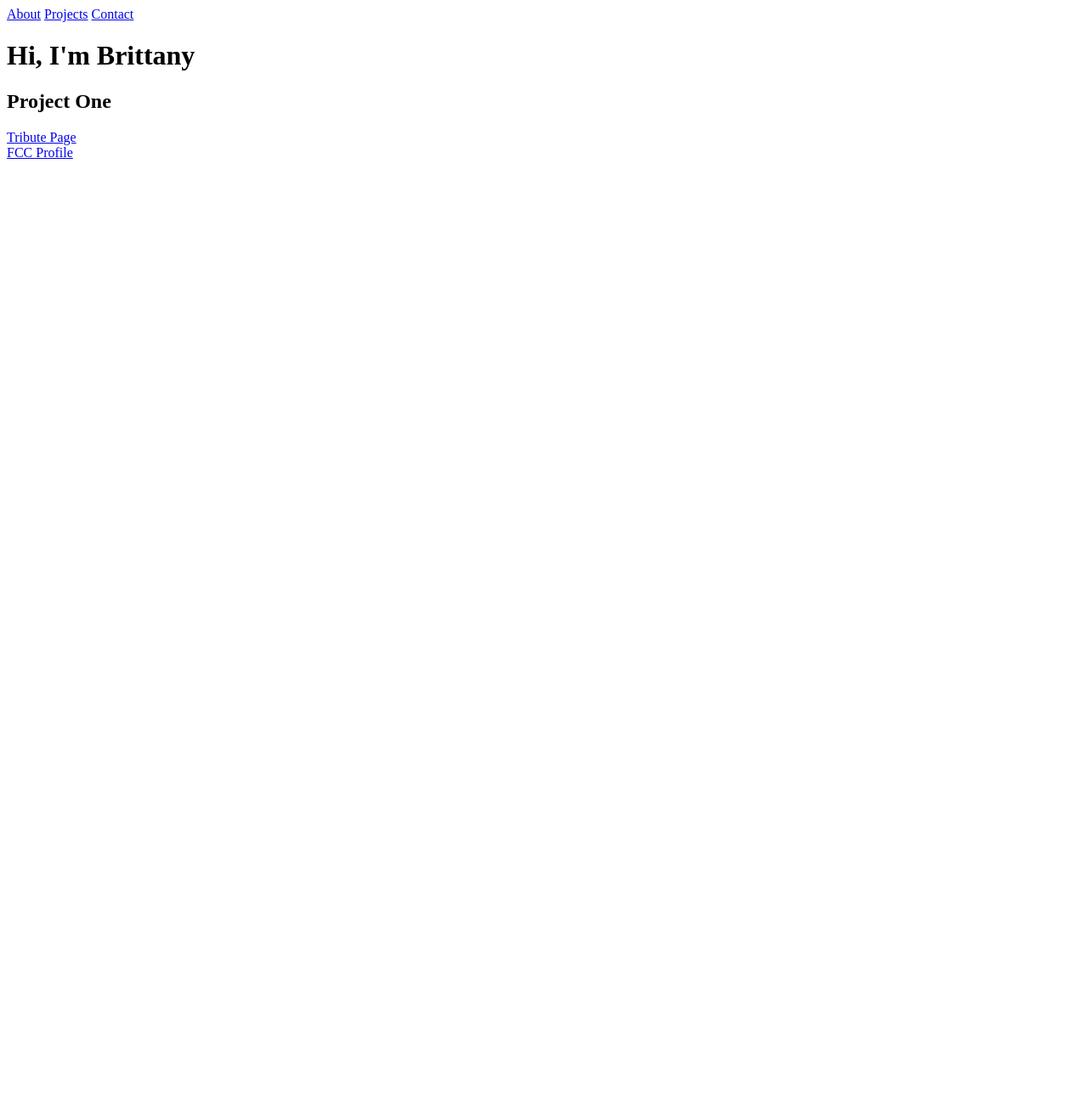
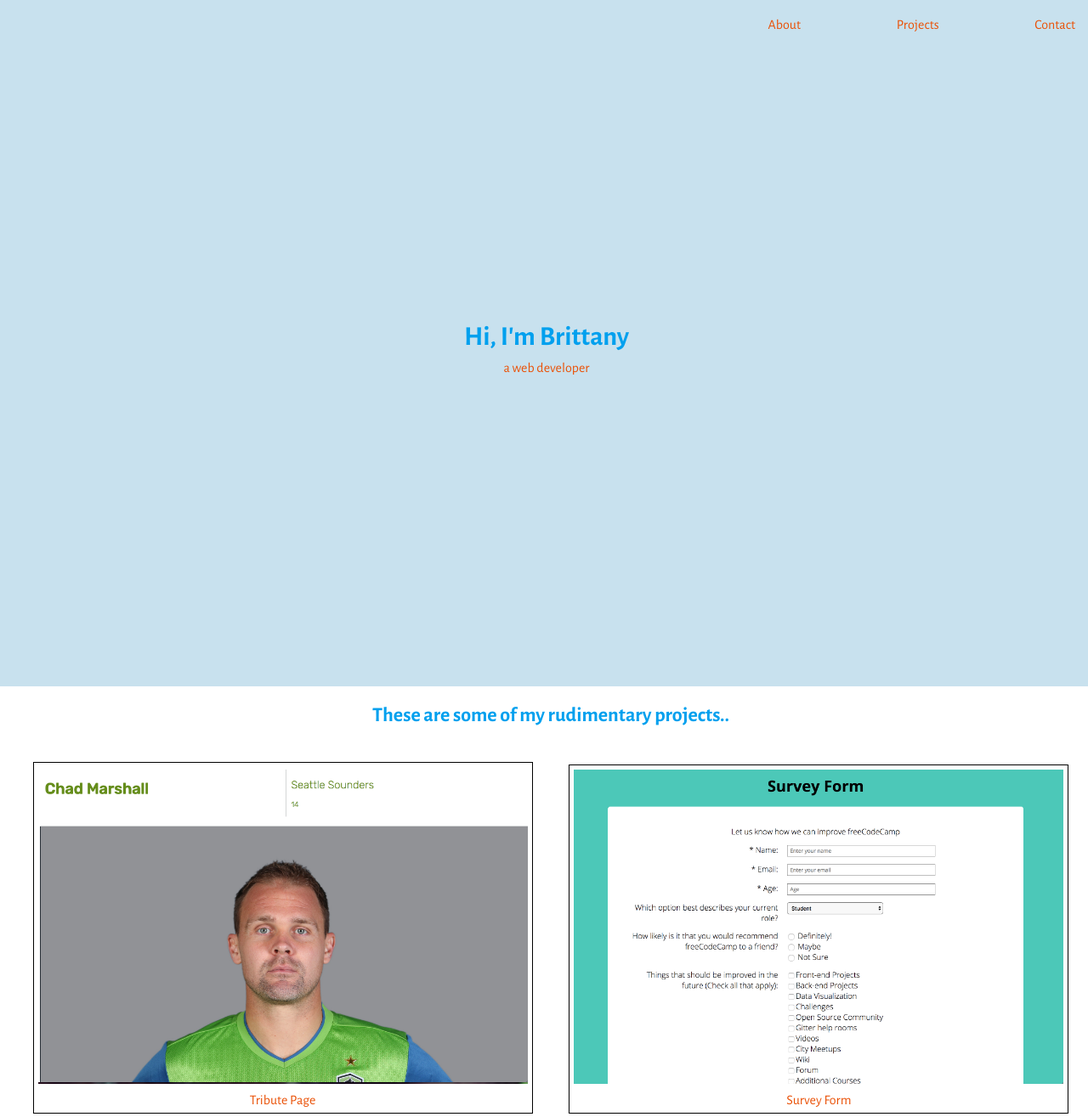
Before and after one commit to wirtzb3/personal-portfolio-page, a plain HTML site: page index.html in a window 1280 px wide. Shown: the top 1315 px of the page at 85% size. Before the commit the page ends 800 px from the top, so only its background shows below. Drawn offline with nearby package versions, Linux system fonts and the light colour scheme.

Commit message:
Add more styling and pictures for portfolio sections

```diff
--- a/index.html
+++ b/index.html
@@ -1,27 +1,46 @@
 <!DOCTYPE html>
 <html>
 <head>
+ <link href="https://fonts.googleapis.com/css?family=Alegreya+Sans:300,400,500,700" rel="stylesheet">
  <script src="https://cdn.freecodecamp.org/testable-projects-fcc/v1/bundle.js"></script>
+ <link rel="stylesheet" href="styles.css">
 </head>
 <body>
   <navbar id="navbar">
-    <a href="#about">About</a>
-    <a href="#projects">Projects</a>
-    <a href="#contact">Contact</a>
+    <ul>
+      <li><a class="orange-text" href="#about">About</a></li>
+      <li><a class="orange-text" href="#projects">Projects</a></li>
+      <li><a class="orange-text" href="#contact">Contact</a></li>
+    </ul>
   </navbar>
   <div id="welcome-section">
     <h1>Hi, I'm Brittany</h1>
+    <p class="orange-text">a web developer</p>
   </div>
   <div id="about">
   </div>
   <div id="projects">
-    <h2 class="project-title">Project One</h2>
-    <a href="https://codepen.io/wirtzb3/pen/gQaKXX">Tribute Page</a>
+      <h2 id="project-section-title">These are some of my rudimentary projects..</h2>
+      <div class="project">
+        <img class="project-pic" src="img/tribute-page.png">
+        <a class="project-title orange-text" target="_blank" href="https://codepen.io/wirtzb3/pen/gQaKXX">Tribute Page</a>
+      </div>
+      <div class="project">
+        <img class="project-pic" src="img/survey-form-page.png">
+        <a class="project-title orange-text" target="_blank" href="https://codepen.io/wirtzb3/pen/VVaWpW">Survey Form</a>
+      </div>
+      <div class="project">
+        <img class="project-pic" src="img/product-landing-page.png">
+        <a class="project-title orange-text" target="_blank" href="https://codepen.io/wirtzb3/pen/OaRQML">Product Landing Page</a>
+      </div>
+       <div class="project">
+        <img class="project-pic" src="img/technical-documentation-page.png">
+        <a class="project-title orange-text" target="_blank" href="https://codepen.io/wirtzb3/pen/PxGajw">Technical Documentation Page</a>
+      </div>
   </div>
   <div id="contact">
-  </div>
-  <div>
-    <a id="profile-link" target="_blank" href="https://codepen.io/wirtzb3/">FCC Profile</a>
+     <a id="profile-link" target="_blank" href="https://codepen.io/wirtzb3/">Codepen</a>
+     <a id="second-profile-link" target="_blank" href="https://github.com/wirtzb3">GitHub</a>
   </div>
 </body>
 </html>
--- a/styles.css
+++ b/styles.css
@@ -1,15 +1,91 @@
-#navbar {
-  position: fixed;
-  top: 0;
-  left: 0;
+body {
+	text-align: center;
+	width: 100%;
+	font-family: 'Alegreya Sans', sans-serif;
+	color: #00A0EE;
+}
+
+ul {
+	position: fixed;
+	top: 0;
+	left: 0;
+  	height: 50px;
+  	width: 100%;
+  	background-color: #C8E1EE;
+  	text-align: right;
+  	margin-top: -20px;
+  	padding-top: 40px;
+}
+
+.orange-text {
+	color: #EA5208;
+}
+
+li {
+	margin: 55px;
+	display: inline;
+}
+
+a {
+	text-decoration: none;
+	color: #00A0EE;
 }
 
 #welcome-section {
-  height: 100vh;
+  top: 0;
+  margin-left: -10px;
+  min-height: 55vh;
+  padding-top: 45vh;
+  background-color: #C8E1EE;
+  color: #00A0EE;
+  line-height: 15px;
 }
 
-@media (max-width: 500px) {
-  body {
-    margin: auto;
+.project {
+	border: 1px black solid;
+	width: 40%;
+	display: inline-block;
+	margin: 20px;
+	padding: 5px;
+}
+
+.project-pic {
+	width: 90%;
+	margin-bottom: 5px;
+}
+
+#contact {
+	background-color: #EED5C8;
+	padding-top: 10vh;
+	height: 10vh;
+	width: 100%;
+}
+
+#profile-link, #second-profile-link {
+	font-weight: 500;
+	padding: 30px;
+}
+
+@media (max-width: 650px) {
+  ul {
+  	text-align: center;
+  }
+  li {
+  	margin: 20px;
+  }
+  .project {
+  	width: 80%;
+  }
+  .project-pic {
+  	width: 95%;
   }
 }
+
+@media (min-width: 1050px) {
+	.project {
+		width: 45%;
+	}
+	.project-pic {
+		width: 100%;
+	}
+}
```
Also changed, not shown: img/product-landing-page.png (added), img/survey-form-page.png (added), img/technical-documentation-page.png (added), img/tribute-page.png (added), 1 other file.
